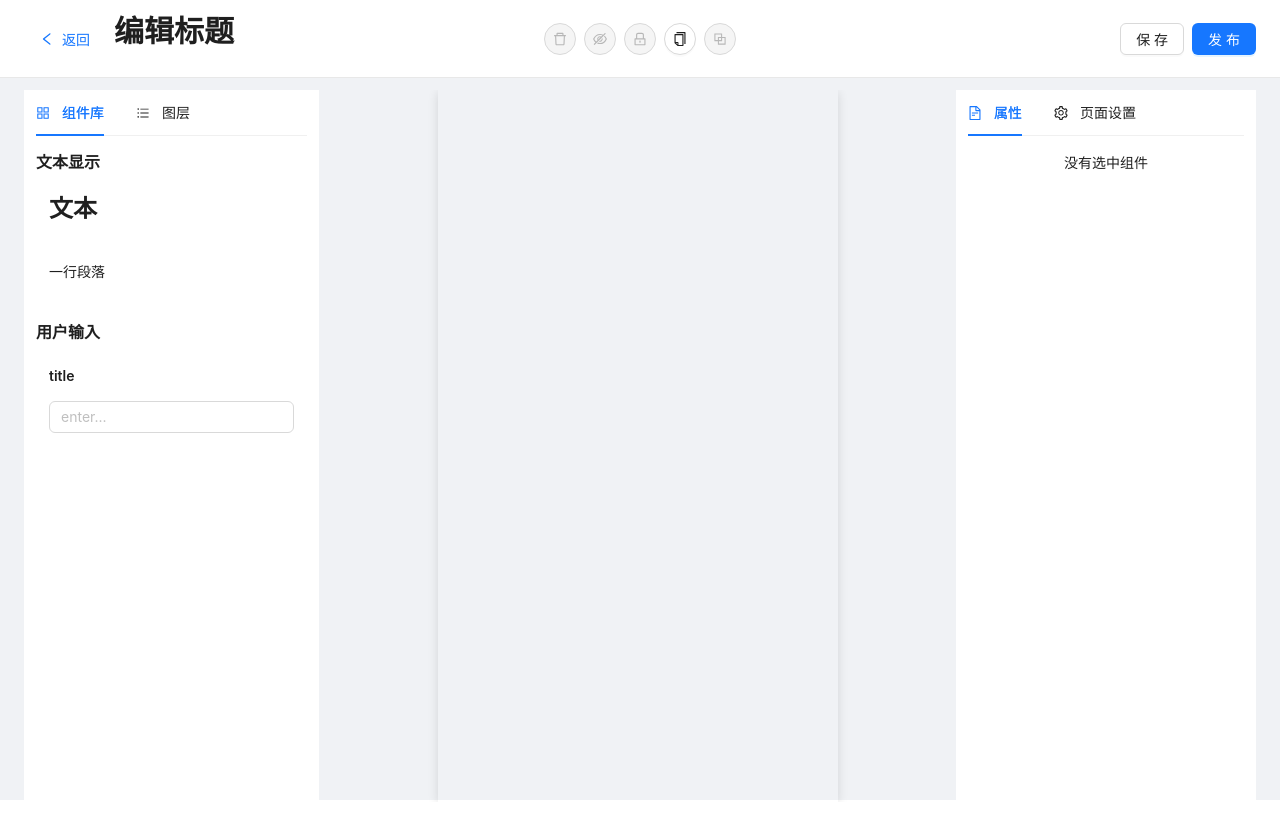
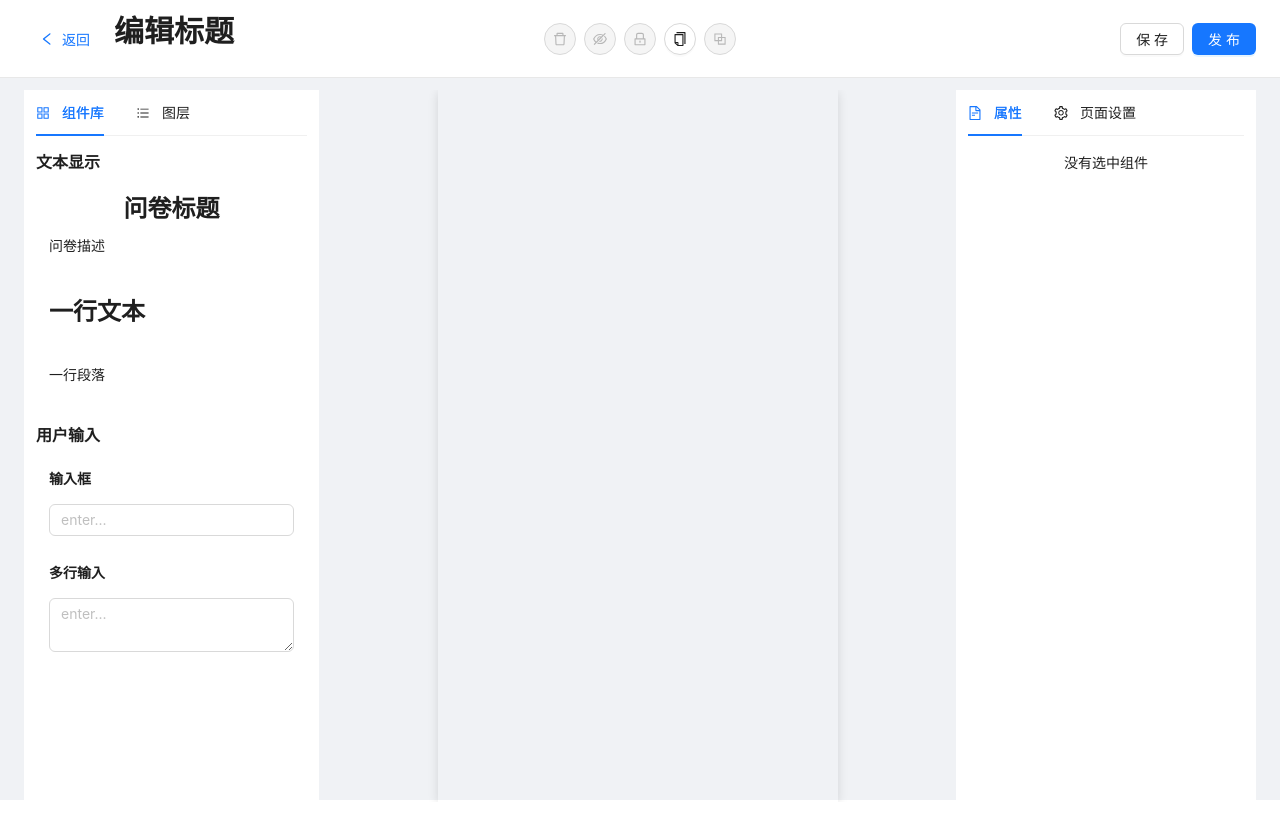
Before and after one commit to xiyuan404/survey-master, a React (Create React App) app: page /survey/edit/1 in a window 1280 px wide. Built offline with nearby package versions, Linux system fonts and the light colour scheme; no server answers.

Commit message:
feat: 扩展组件库
1.多行输入SurveyTextarea
2.整合标题和描述的SurveyInfo组件

```diff
--- /dev/null
+++ b/src/components/SurveyComponents/SurveyInfo/Component.tsx
@@ -0,0 +1,29 @@
+import { Typography } from 'antd'
+import React, { FC } from 'react'
+import { SurveyInfoDefaultProps, SurveyInfoPropsType } from './interface'
+
+const { Title, Paragraph } = Typography
+
+const Component: FC<SurveyInfoPropsType> = (props: SurveyInfoPropsType) => {
+  const { title, desc } = { ...SurveyInfoDefaultProps, ...props }
+
+  const descTextList = desc.split('\n')
+
+  return (
+    <div>
+      <Title style={{ textAlign: 'center', fontSize: '24px' }}>{title}</Title>
+      <Paragraph>
+        {descTextList.map((line, index) => {
+          return (
+            <span key={index}>
+              {index > 0 && <br />}
+              {line}
+            </span>
+          )
+        })}
+      </Paragraph>
+    </div>
+  )
+}
+
+export default Component
--- /dev/null
+++ b/src/components/SurveyComponents/SurveyInfo/PropsComponent.tsx
@@ -0,0 +1,42 @@
+import React, { FC, useEffect } from 'react'
+import { SurveyInfoPropsType } from './interface'
+import { Form, Input } from 'antd'
+
+const { TextArea } = Input
+
+const PropsComponent: FC<SurveyInfoPropsType> = (props: SurveyInfoPropsType) => {
+  const { title, desc, onChange, disabled } = props
+  const [form] = Form.useForm()
+
+  useEffect(() => {
+    form.setFieldsValue({
+      title,
+      desc,
+    })
+  }, [title, desc])
+
+  const handleValuesChange = () => {
+    if (onChange) {
+      onChange(form.getFieldsValue())
+    }
+  }
+
+  return (
+    <Form
+      layout="vertical"
+      initialValues={{ title, desc }}
+      form={form}
+      onValuesChange={handleValuesChange}
+      disabled={disabled}
+    >
+      <Form.Item label="问卷标题" name="title">
+        <Input />
+      </Form.Item>
+      <Form.Item label="问卷描述" name="desc">
+        <TextArea />
+      </Form.Item>
+    </Form>
+  )
+}
+
+export default PropsComponent
--- /dev/null
+++ b/src/components/SurveyComponents/SurveyInfo/index.ts
@@ -0,0 +1,13 @@
+import Component from './Component'
+import { SurveyInfoDefaultProps } from './interface'
+import PropsComponent from './PropsComponent'
+
+export * from './interface'
+
+export default {
+  title: '问卷信息',
+  type: 'surveyInfo',
+  Component,
+  PropsComponent,
+  defaultProps: SurveyInfoDefaultProps,
+}
--- /dev/null
+++ b/src/components/SurveyComponents/SurveyInfo/interface.ts
@@ -0,0 +1,12 @@
+export type SurveyInfoPropsType = {
+  title?: string
+  desc?: string
+
+  onChange?: (newProps: SurveyInfoPropsType) => void
+  disabled?: boolean
+}
+
+export const SurveyInfoDefaultProps = {
+  title: '问卷标题',
+  desc: '问卷描述',
+}
--- a/src/components/SurveyComponents/SurveyInput/interface.tsx
+++ b/src/components/SurveyComponents/SurveyInput/interface.tsx
@@ -6,6 +6,6 @@ export type SurveyInputPropsType = {
 }
 
 export const SurveyInputDefaultProps: SurveyInputPropsType = {
-  title: 'title',
+  title: '输入框',
   placeholder: 'enter...',
 }
--- /dev/null
+++ b/src/components/SurveyComponents/SurveyTextarea/Component.tsx
@@ -0,0 +1,20 @@
+import React, { FC } from 'react'
+import { Typography, Input } from 'antd'
+import { SurveyTextareaDefaultProps, SurveyTextareaPropsType } from './interface'
+
+const { Paragraph } = Typography
+const { TextArea } = Input
+
+const SurveyTextarea: FC<SurveyTextareaPropsType> = (props: SurveyTextareaPropsType) => {
+  const { title, placeholder } = { ...SurveyTextareaDefaultProps, ...props }
+  return (
+    <div>
+      <Paragraph strong>{title}</Paragraph>
+      <div>
+        <TextArea placeholder={placeholder} />
+      </div>
+    </div>
+  )
+}
+
+export default SurveyTextarea
--- /dev/null
+++ b/src/components/SurveyComponents/SurveyTextarea/PropsComponent.tsx
@@ -0,0 +1,34 @@
+import React, { FC, useEffect } from 'react'
+import { SurveyTextareaPropsType } from './interface'
+import { Form, Input } from 'antd'
+
+const PropsComponent: FC<SurveyTextareaPropsType> = (props: SurveyTextareaPropsType) => {
+  const { title, placeholder, onChange, disabled } = props
+
+  const [form] = Form.useForm()
+  useEffect(() => {
+    form.setFieldsValue({
+      title,
+      placeholder,
+    })
+  }, [title, placeholder])
+
+  const handleValuesChange = () => {
+    if (onChange) {
+      onChange(form.getFieldsValue())
+    }
+  }
+
+  return (
+    <Form form={form} onValuesChange={handleValuesChange} disabled={disabled}>
+      <Form.Item label="标题" name="title">
+        <Input placeholder="Outlined" />
+      </Form.Item>
+      <Form.Item label="Placeholder" name="placeholder">
+        <Input placeholder="Outlined" />
+      </Form.Item>
+    </Form>
+  )
+}
+
+export default PropsComponent
--- /dev/null
+++ b/src/components/SurveyComponents/SurveyTextarea/index.ts
@@ -0,0 +1,13 @@
+import PropsComponent from './PropsComponent'
+import Component from './Component'
+import { SurveyTextareaDefaultProps } from './interface'
+
+export * from './interface'
+
+export default {
+  title: '多行输入',
+  type: 'surveyTextarea',
+  Component,
+  PropsComponent,
+  defaultProps: SurveyTextareaDefaultProps,
+}
--- /dev/null
+++ b/src/components/SurveyComponents/SurveyTextarea/interface.tsx
@@ -0,0 +1,11 @@
+export type SurveyTextareaPropsType = {
+  title?: string
+  placeholder?: string
+  onChange?: (newProps: SurveyTextareaPropsType) => void
+  disabled?: boolean
+}
+
+export const SurveyTextareaDefaultProps: SurveyTextareaPropsType = {
+  title: '多行输入',
+  placeholder: 'enter...',
+}
--- a/src/components/SurveyComponents/SurveyTitle/interface.ts
+++ b/src/components/SurveyComponents/SurveyTitle/interface.ts
@@ -7,7 +7,7 @@ export type SurveyTitlePropsType = {
 }
 
 export const SurveyTitleDefaultProps: SurveyTitlePropsType = {
-  text: '文本',
+  text: '一行文本',
   level: 1,
   isCenter: false,
 }
--- a/src/components/SurveyComponents/index.ts
+++ b/src/components/SurveyComponents/index.ts
@@ -2,10 +2,14 @@ import { FC } from 'react'
 import SurveyTitleConf, { SurveyTitlePropsType } from './SurveyTitle'
 import SurveyInputConf, { SurveyInputPropsType } from './SurveyInput'
 import SurveyParagraphConf, { SurveyParagraphPropsType } from './SurveyParagraph'
+import SurveyInfoConf, { SurveyInfoPropsType } from './SurveyInfo'
+import SurveyTextareaConf, { SurveyTextareaPropsType } from './SurveyTextarea'
 
 export type ComponentPropsType = SurveyInputPropsType &
   SurveyTitlePropsType &
-  SurveyParagraphPropsType
+  SurveyParagraphPropsType &
+  SurveyInfoPropsType &
+  SurveyTextareaPropsType
 
 export type ComponentConfType = {
   type: string
@@ -19,6 +23,8 @@ const ComponentConfList: ComponentConfType[] = [
   SurveyTitleConf,
   SurveyInputConf,
   SurveyParagraphConf,
+  SurveyInfoConf,
+  SurveyTextareaConf,
 ]
 
 export function getComponentConfByType(type: string) {
@@ -29,11 +35,11 @@ export const componentConfGroup = [
   {
     groupId: 'text-group',
     groupName: '文本显示',
-    components: [SurveyTitleConf, SurveyParagraphConf],
+    components: [SurveyInfoConf, SurveyTitleConf, SurveyParagraphConf],
   },
   {
     groupId: 'input-group',
     groupName: '用户输入',
-    components: [SurveyInputConf],
+    components: [SurveyInputConf, SurveyTextareaConf],
   },
 ]
```
